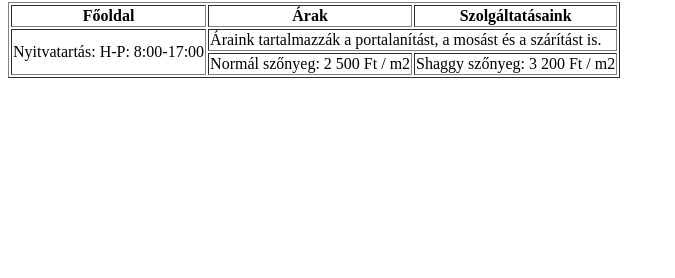
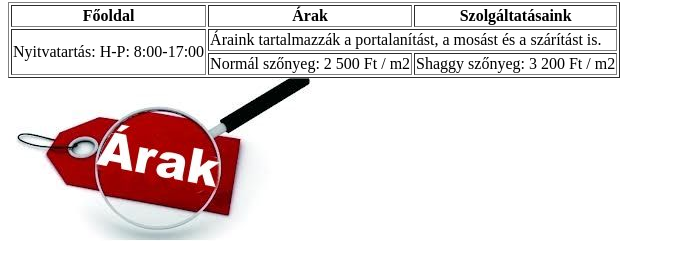
Before and after one commit to WiesenfartAnnaRegina/szonyegxdddd, a plain HTML site: page arak.html in a window 1280 px wide. Shown: the part 114-392 px from the top of the page, without its empty margins (0-675 px from the left). Drawn offline with Linux system fonts and the light colour scheme.

Commit message:
képet hozzáadtam

```diff
--- a/arak.html
+++ b/arak.html
@@ -33,6 +33,7 @@
 			</tr>
 		</tbody>
 	</table>
+	<img src="img/arak.jpg" alt="arak :P">
 </body>
 
 </html>
```
